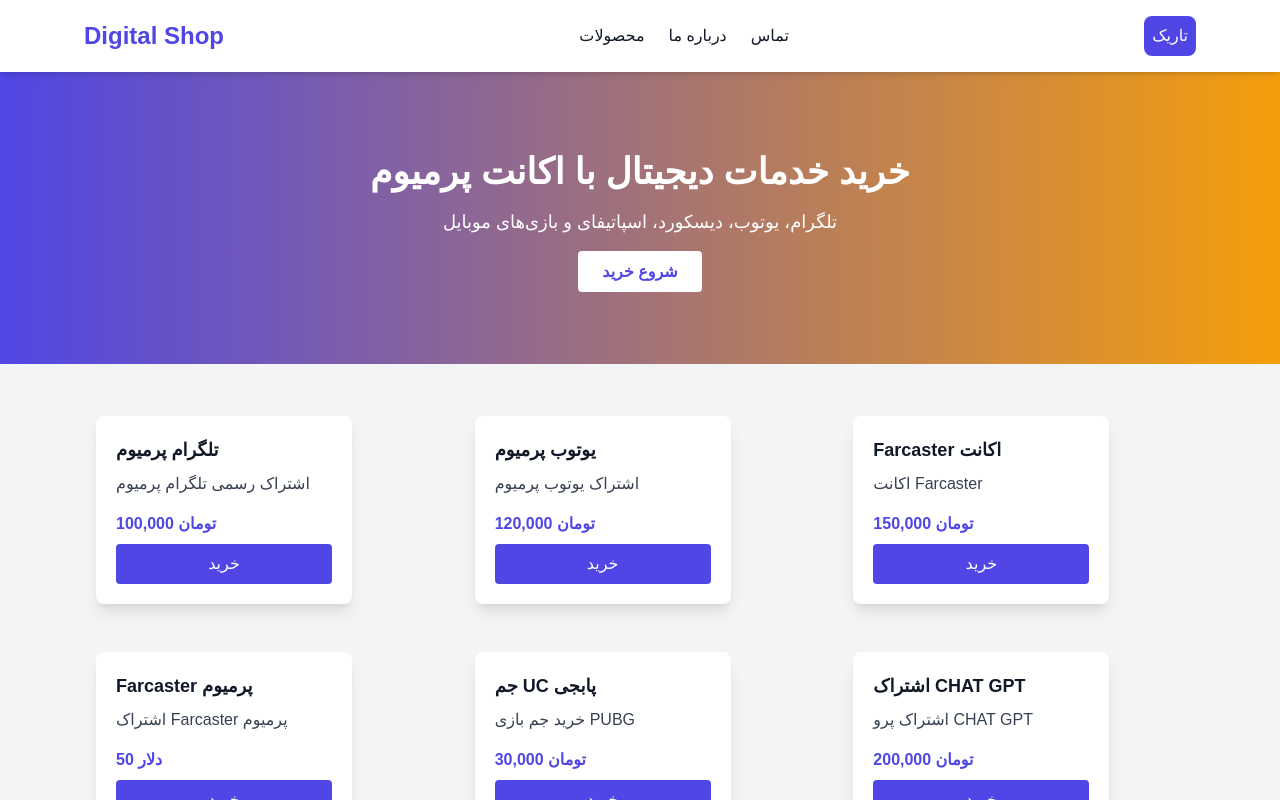
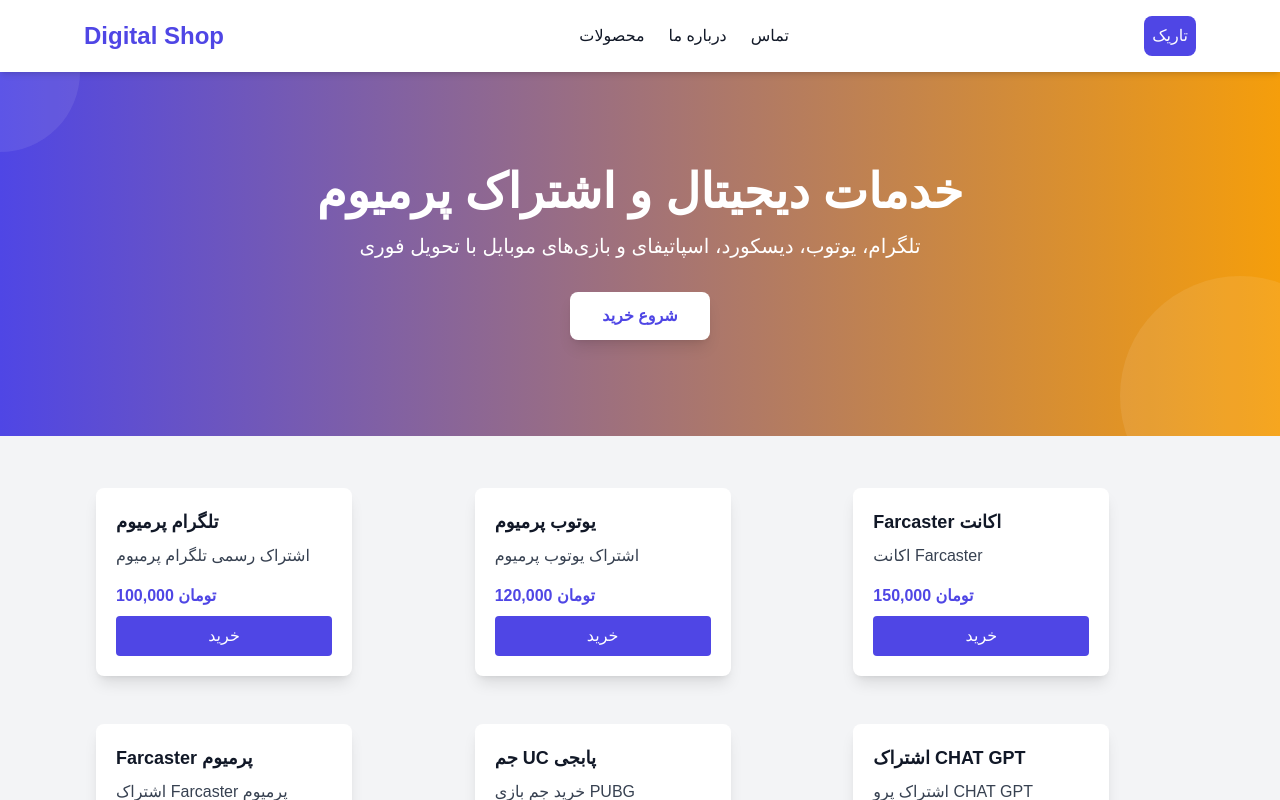
Before and after one commit to Fredrickadler/Fredrick, a Next.js app: page / in a window 1280 px wide. Shown: the top 800 px of the page. Built offline with nearby package versions, Linux system fonts and the light colour scheme; a web font is replaced by a local one.

Commit message:
Update Hero.tsx

```diff
--- a/components/Hero.tsx
+++ b/components/Hero.tsx
@@ -1,9 +1,13 @@
 export default function Hero() {
   return (
-    <section className="text-center py-20 bg-gradient-to-r from-primary to-secondary text-white">
-      <h2 className="text-4xl font-bold mb-4">خرید خدمات دیجیتال با اکانت پرمیوم</h2>
-      <p className="text-lg mb-6">تلگرام، یوتوب، دیسکورد، اسپاتیفای و بازی‌های موبایل</p>
-      <a href="#products" className="bg-white text-primary px-6 py-3 rounded font-semibold hover:scale-105 transition-transform">شروع خرید</a>
+    <section className="relative text-center py-24 bg-gradient-to-r from-primary to-secondary text-white overflow-hidden">
+      <h1 className="text-5xl font-extrabold mb-4">خدمات دیجیتال و اشتراک پرمیوم</h1>
+      <p className="text-xl mb-8">تلگرام، یوتوب، دیسکورد، اسپاتیفای و بازی‌های موبایل با تحویل فوری</p>
+      <a href="#products" className="inline-block bg-white text-primary px-8 py-3 rounded-lg font-semibold hover:scale-105 transition-transform shadow-lg">
+        شروع خرید
+      </a>
+      <div className="absolute top-0 left-0 w-40 h-40 bg-white/10 rounded-full -translate-x-20 -translate-y-20 animate-pulse"></div>
+      <div className="absolute bottom-0 right-0 w-60 h-60 bg-white/10 rounded-full translate-x-20 translate-y-20 animate-pulse"></div>
     </section>
   )
 }
```
